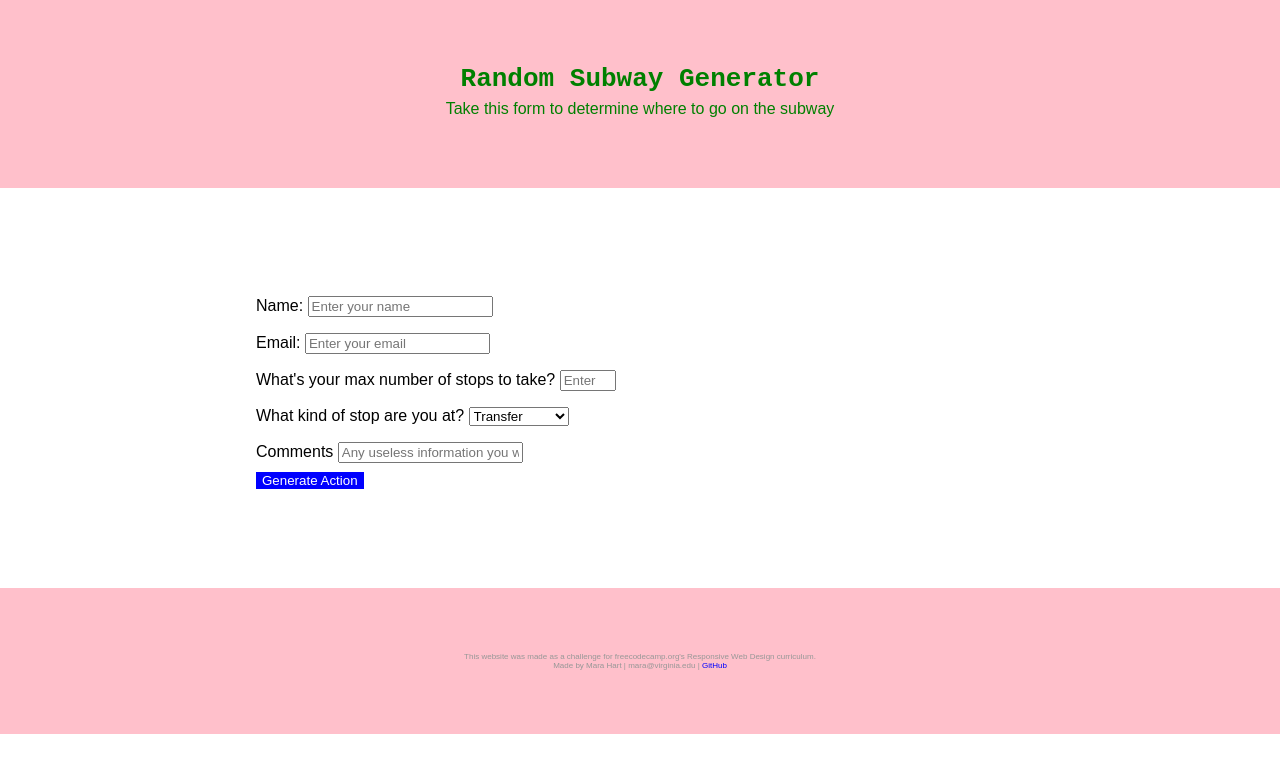
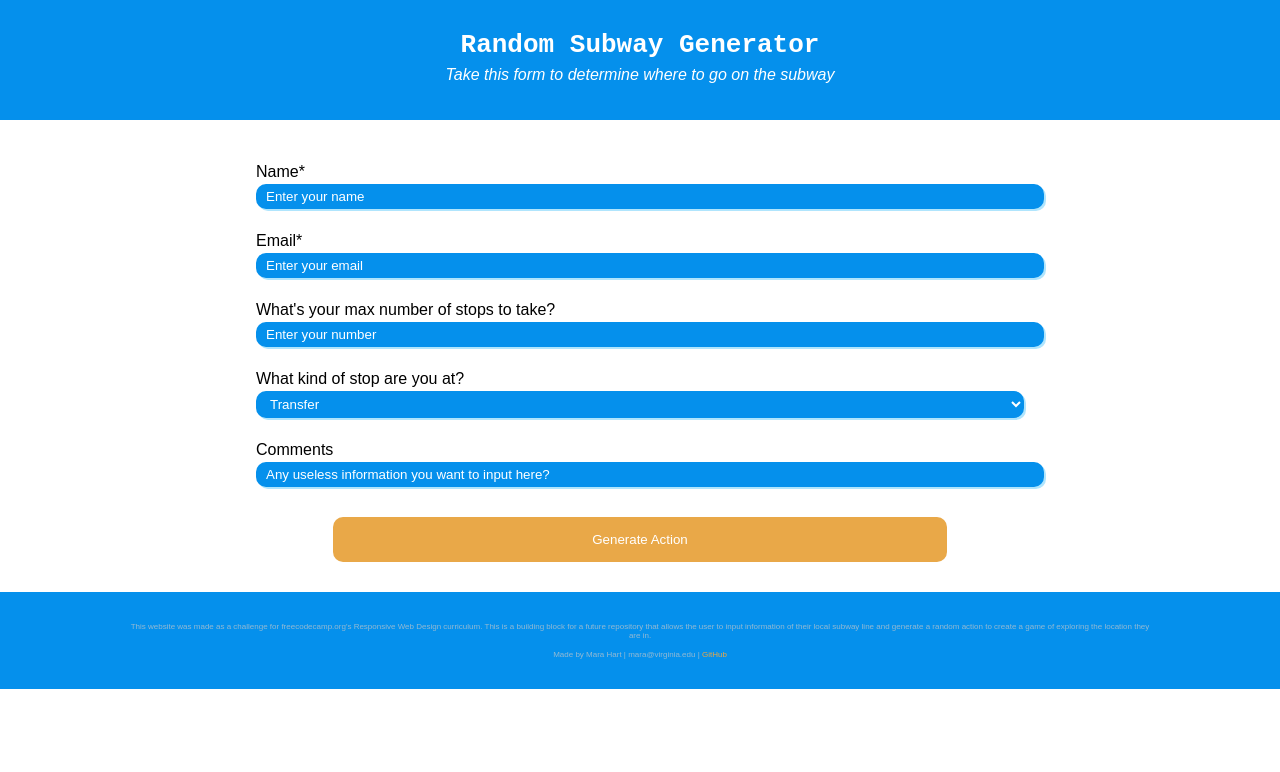
Before and after one commit to maralihart/survey-form, a plain HTML site: page index.html in a window 1280 px wide. Drawn offline with Linux system fonts and the light colour scheme.

Commit message:
Changed color scheme

```diff
--- a/index.html
+++ b/index.html
@@ -9,18 +9,18 @@
     </head>
     <body>
         <header>
-            <h1 id="title">Random Subway Generator</h1>
-            <p id="description">Take this form to determine where to go on the subway</p>
+            <h1 id="title" class="text-center">Random Subway Generator</h1>
+            <p id="description" class="text-center">Take this form to determine where to go on the subway</p>
         </header>
         <form id="survey-form">
 
             <div class="form-group">
-                <label id="name-label" for="name">Name:</label>
+                <label id="name-label" for="name">Name*</label>
                 <input type="text" name="name" id="name" placeholder="Enter your name" required />
             </div>
 
             <div class="form-group">
-                <label id="email-label" for="email">Email:</label>
+                <label id="email-label" for="email">Email*</label>
                 <input type="email" name="email" id="email" placeholder="Enter your email" required />
             </div>
 
@@ -29,7 +29,7 @@
                 <input type="number" name="number" id="number" placeholder="Enter your number" min="0" max="15" />
             </div>
 
-            <div class="form-group">
+            <div class="form-group custom-select">
                 <label id="dropdown-label" for="dropdown">What kind of stop are you at?</label>
                 <select id="dropdown">
                     <option value="transfer">Transfer</option>
@@ -43,14 +43,17 @@
                 <input type="textarea" name="textarea" id="textarea" placeholder="Any useless information you want to input here?" />
             </div>
 
-            <button id="submit">Generate Action</button>
+            <section id="button">
+                <button id="submit">Generate Action</button>
+            </section>
+
 
         </form>
 
         <footer>
-            This website was made as a challenge for freecodecamp.org's Responsive Web Design curriculum.
-            <br>
-            Made by Mara Hart | mara@virginia.edu | <a href="https://github.com/maralihart" target="blank">GitHub</a>
+            <p>This website was made as a challenge for freecodecamp.org's Responsive Web Design curriculum. This is a building block for a future repository that allows the user to input information of their local subway line and generate a random action to create a game of exploring the location they are in.</p>
+
+            <p>Made by Mara Hart | mara@virginia.edu | <a href="https://github.com/maralihart" target="blank">GitHub</a></p>
         </footer>
 
         <script src="./index.js" async defer></script>
--- a/style.css
+++ b/style.css
@@ -1,10 +1,13 @@
 :root {
-    --primary: green;
-    --secondary: blue;
+    --primary: white;
+    --secondary: rgb(233, 168, 72);
     --tertiary: yellow;
 
-    --background: pink;
-    --hidden: rgb(151, 151, 151);
+    --background: rgb(5, 144, 236);
+    --hidden: rgba(201, 201, 201, 0.726);
+    --shadow: rgba(129, 213, 252, 0.623);
+    --light: white;
+    --dark: black;
 
     --primary-text: monospace;
     --secondary-text: sans-serif;
@@ -21,8 +24,7 @@ body {
 header {
     color: var(--primary);
     background: var(--background);
-    text-align: center;
-    padding: 5% 10%;
+    padding: 30px 10%;
     line-height: 30px;
 }
 
@@ -30,8 +32,12 @@ footer {
     color: var(--hidden);
     background: var(--background);
     text-align: center;
-    padding: 5% 10%;
+    padding: 20px 10%;
     font-size: .5rem;
+}
+
+footer p {
+    margin: 10px 0px;
 }
 
 a {
@@ -39,25 +45,63 @@ a {
     color: var(--secondary);
 }
 
+.text-center {
+    text-align: center;
+}
+
 #title {
     font-family: var(--primary-text);
 }
 
+#description {
+    font-family: var(--secondary-text);
+    font-style: italic;
+}
+
 form {
     margin: 10px 10%;
-    padding: 7% 10%;
+    padding: 20px 10%;
     /* background: var(--background); */
     border-radius: 30px;
     border: none;
 }
 
 .form-group {
-    padding: 8px 0px;
+    padding: 10px 0px;
 
+}
+
+label {
+    line-height: 1.5rem;
+    font-size: 1rem;
+    color: var(--dark);
+}
+
+input, select {
+    width: 100%;
+    padding: 5px 10px;
+    border: none;
+    border-radius: 10px;
+    background: var(--background);
+    box-shadow: 2px 2px var(--shadow);
+}
+
+input, .actual-edit-overlay, select{
+    -webkit-text-fill-color: var(--light);
+    color: var(--light);
 }
 
 button {
     border: none;
     background: var(--secondary);
-    color: white;
+    color: var(--light);
+    margin-top: 20px;
+    border-radius: 10px;
+    width: 80%;
+    padding: 15px 8px;
 }
+
+#button {
+    display: flex;
+    justify-content: center;
+}
```
